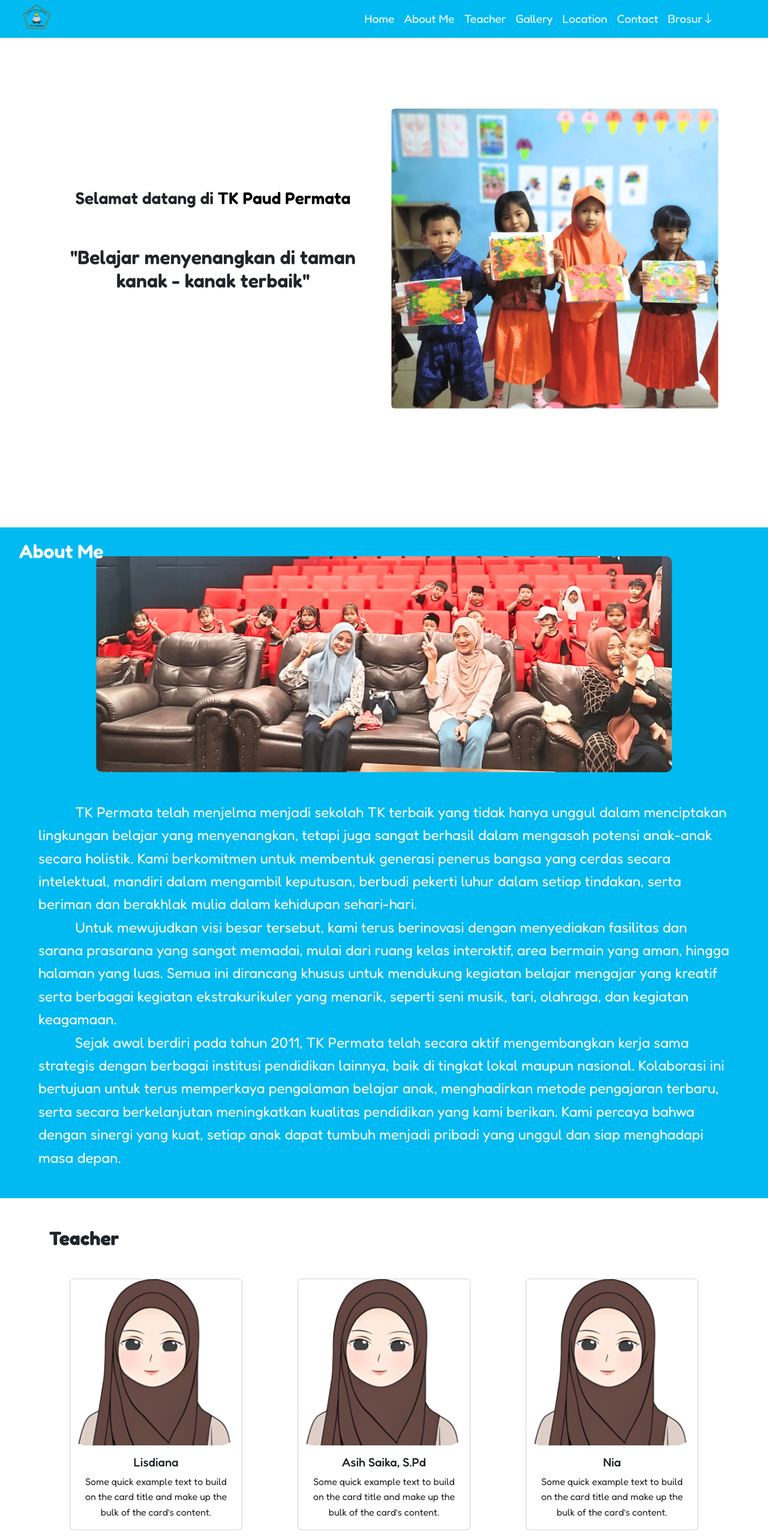
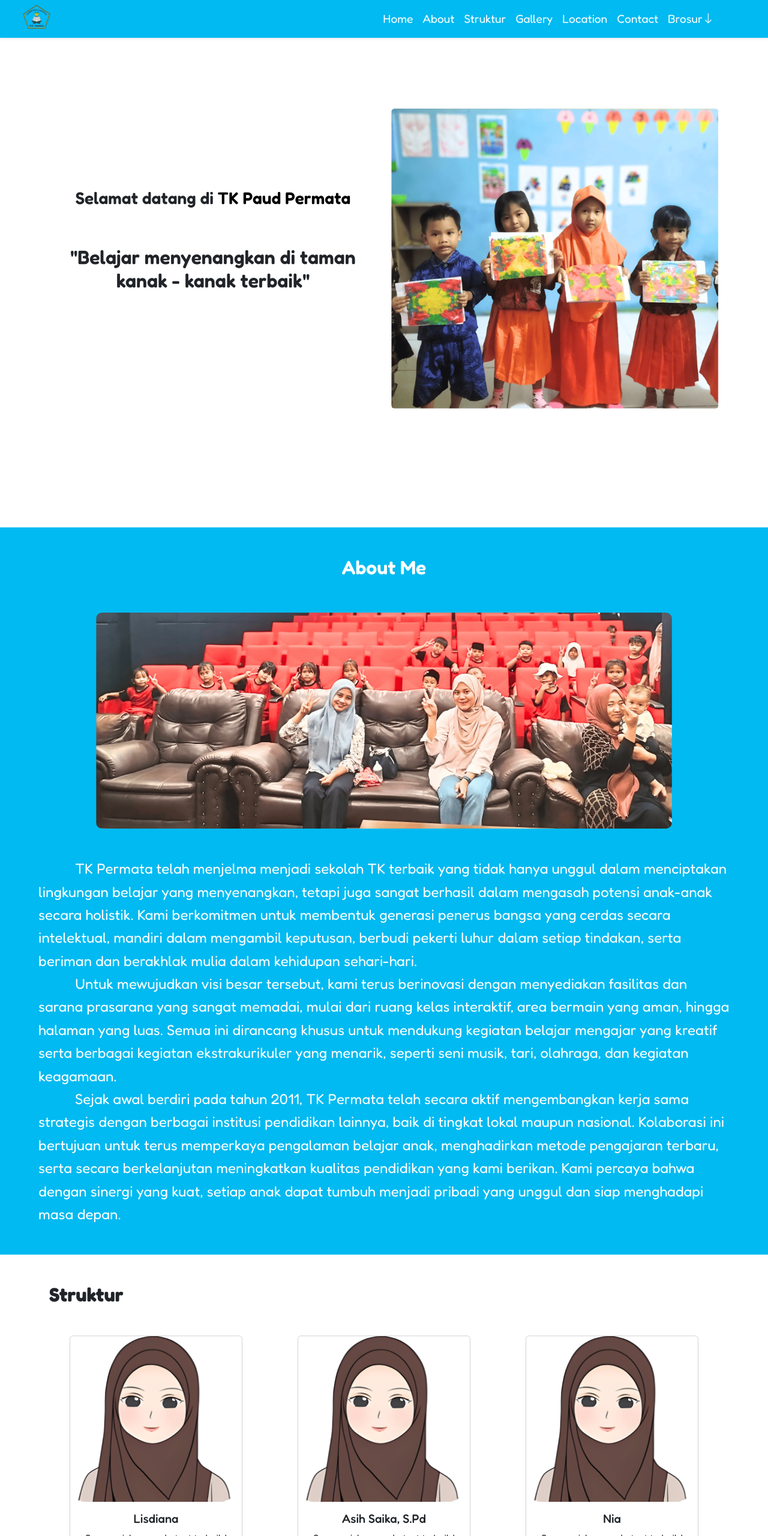
Before and after one commit to RayhanDev9/TK, a plain HTML site: page index.html in a window 1280 px wide. Shown: the top 2560 px of the page at 60% size. Drawn offline with nearby package versions, Linux system fonts and the light colour scheme.

Commit message:
Mengatur responsife bagian about

```diff
--- a/index.html
+++ b/index.html
@@ -72,10 +72,10 @@
                 <a class="nav-link active" href="#home">Home</a>
               </li>
               <li class="nav-item">
-                <a class="nav-link" href="#about">About Me</a>
+                <a class="nav-link" href="#about">About</a>
               </li>
               <li class="nav-item">
-                <a class="nav-link" href="#teacher">Teacher</a>
+                <a class="nav-link" href="#teacher">Struktur</a>
               </li>
               <li class="nav-item">
                 <a class="nav-link" href="#gallery">Gallery</a>
@@ -138,7 +138,7 @@
         id="about"
       >
         <!-- H2 About -->
-        <h2 class="position-absolute h2-about">About Me</h2>
+        <h2 class="h2-about">About Me</h2>
 
         <!-- Img About -->
         <div class="about-right pt-lg-5">
@@ -183,7 +183,7 @@
       <!-- Struktur-->
       <div class="container text-center anchor teacher" id="teacher">
         <!-- H2 Teacher -->
-        <h2 class="my-5 text-start fw-bold">Teacher</h2>
+        <h2 class="my-5 text-start fw-bold">Struktur</h2>
 
         <!-- Container Teacher -Teacher -->
         <div class="row d-flex justify-content-between">
--- a/style.css
+++ b/style.css
@@ -172,6 +172,7 @@ h3 {
 
   /* About */
   .h2-about {
+     position: absolute;
     left: 2rem;
     top: 1.3rem;
   }
@@ -270,7 +271,7 @@ h3 {
 
 /* 768px <= 992px */
 @media screen and (min-width: 768px) {
-   /* Nav */
+  /* Nav */
   .navbar-nav .nav-link {
     font-size: 1.2rem; /* atau 18px, 20px, dll */
   }
@@ -306,12 +307,16 @@ h3 {
 
 /* 992px <= 1200px */
 @media screen and (min-width: 992px) {
-
   /* Home */
   .home {
     height: 100vh;
   }
   /* About */
+  .h2-about {
+    position: static;
+    text-align: center;
+    padding-top: 3rem;
+  }
   .about {
     height: auto;
   }
```
